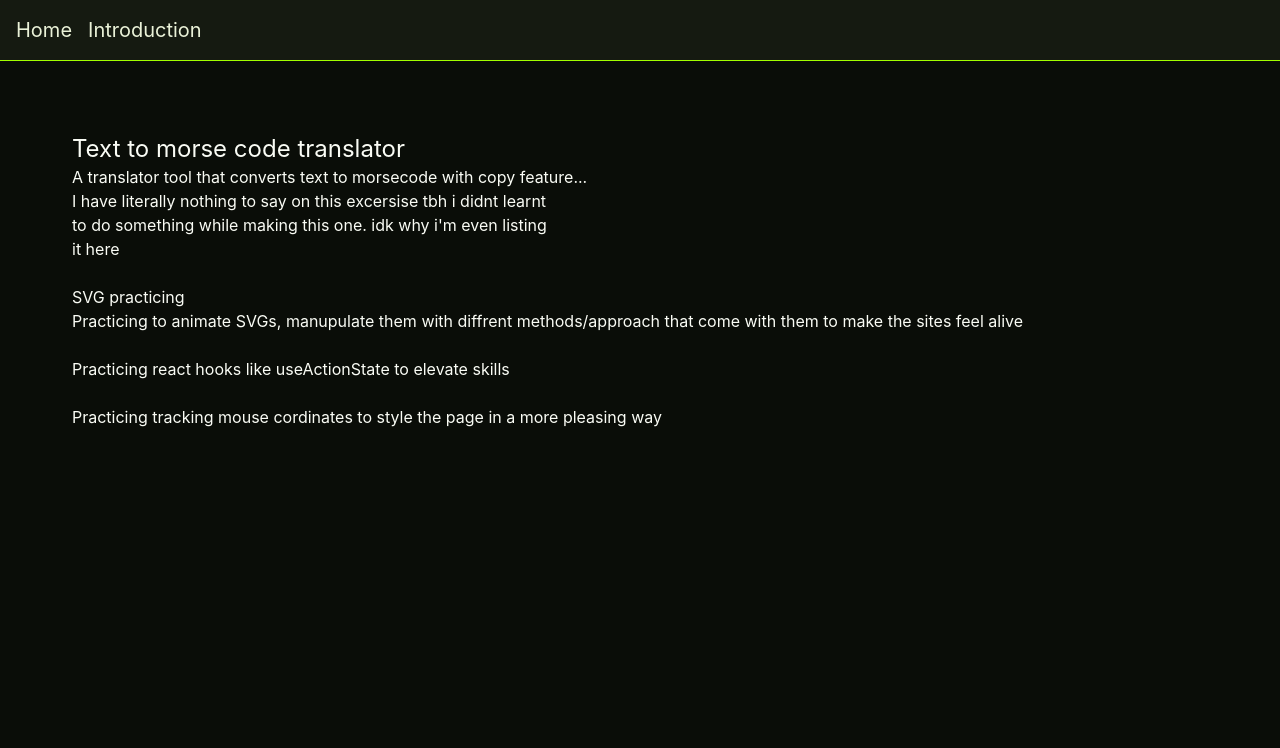
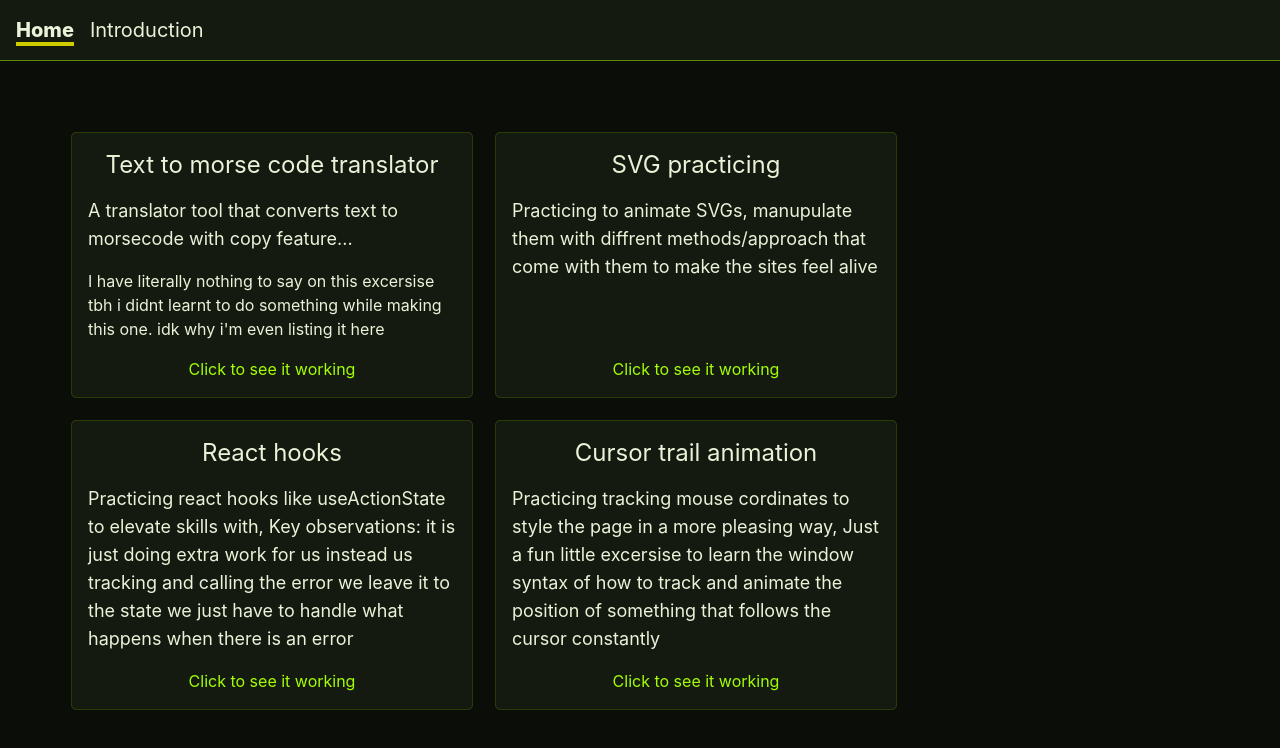
Before and after one commit to Bijay-Codes/Build-to-learn, a React (Vite) app: page / in a window 1280 px wide. Shown: the top 748 px of the page. Built offline with nearby package versions, Linux system fonts and the light colour scheme.

Commit message:
reworked the navbar to show active link and updated how the projects show up

```diff
--- a/src/components/Navbar.tsx
+++ b/src/components/Navbar.tsx
@@ -2,19 +2,21 @@ import { NavLink } from 'react-router';
 import { pagePaths } from '../pages/Pages';
 
 export function Navbar() {
+    const selectedLink = 'border-b-4 border-primary-bg font-extrabold';
+
     return (
-        <nav className='bg-surface-bg text-surface-fg w-full p-4 min-h-15 sticky top-0 z-50 border-b border-b-accent-bg'>
+        <nav className='bg-surface-bg text-surface-fg w-full p-4 min-h-15 sticky top-0 z-50 border-b border-b-accent-bg/50'>
             <ol className='flex gap-4 text-xl'>
                 <li>
                     <NavLink
                         to={pagePaths.home}
-                        className={(selected) => selected ? 'selected' : 'normal'}>
+                        className={({ isActive }) => isActive ? selectedLink : ''}>
                         Home
                     </NavLink>
                 </li>
                 <li>
                     <NavLink to={pagePaths.intro}
-                        className={(selected) => selected ? 'selected' : 'normal'}>
+                        className={({ isActive }) => isActive ? selectedLink : ''}>
                         Introduction
                     </NavLink>
                 </li>
--- a/src/components/RenderProblems.tsx
+++ b/src/components/RenderProblems.tsx
@@ -2,31 +2,39 @@ import { useNavigate } from "react-router";
 import { pagePaths } from "../pages/Pages";
 export function Problems() {
     const navigate = useNavigate();
+    const problemStyles = 'bg-surface-bg text-surface-fg p-4 outline outline-accent-bg/20 max-w-100 flex flex-col gap-4 justify-center items-center rounded hover:bg-surface-muted-bg hover:text-surface-muted-fg'
     return (
         <section className="p-10">
-            <main className="flex flex-col flex-wrap gap-6">
-                <div onClick={() => navigate(pagePaths.morseCodeTranslator)}>
+            <main className="flex flex-wrap gap-6">
+                <div onClick={() => navigate(pagePaths.morseCodeTranslator)} className={problemStyles}>
                     <h1 className="text-2xl">Text to morse code translator</h1>
-                    <h2>
+                    <h2 className="text-lg">
                         A translator tool that converts text to morsecode with copy feature...
                     </h2>
                     <p className="max-w-120">
                         I have literally nothing to say on this excersise tbh i didnt learnt to do something while making this one.
                         idk why i'm even listing it here
                     </p>
+                    <span className="text-center mt-auto text-accent-bg">Click to see it working</span>
                 </div>
-                <div onClick={() => navigate(pagePaths.svgpractice)}>
-                    <h1>SVG practicing</h1>
-                    <h2>Practicing to animate SVGs, manupulate them with diffrent methods/approach that come with them to make the sites feel alive</h2>
+                <div onClick={() => navigate(pagePaths.svgpractice)} className={problemStyles}>
+                    <h1 className="text-2xl">SVG practicing</h1>
+                    <h2 className="text-lg">Practicing to animate SVGs, manupulate them with diffrent methods/approach that come with them to make the sites feel alive</h2>
+                    <span className="text-center mt-auto text-accent-bg">Click to see it working</span>
                 </div>
-                <div
+                <div className={problemStyles}
                     onClick={() => navigate(pagePaths.reactActionState)}>
-                    Practicing react hooks like useActionState to elevate skills
+                    <h1 className="text-2xl">React hooks</h1>
+                    <p className="text-lg">Practicing react hooks like useActionState to elevate skills with,
+                        Key observations: it is just doing extra work for us instead us tracking and calling the error we leave it to the state we just have to handle what happens when there is an error</p>
+                    <span className="text-center mt-auto text-accent-bg">Click to see it working</span>
                 </div>
-                <div onClick={() => navigate(pagePaths.mouseTracker)}>
-                    Practicing tracking mouse cordinates to style the page in a more pleasing way
+                <div className={problemStyles} onClick={() => navigate(pagePaths.mouseTracker)}>
+                    <h1 className="text-2xl">Cursor trail animation</h1>
+                    <p className="text-lg">Practicing tracking mouse cordinates to style the page in a more pleasing way, Just a fun little excersise to learn the window syntax of how to track and animate the position of something that follows the cursor constantly</p>
+                    <span className="text-center mt-auto text-accent-bg">Click to see it working</span>
                 </div>
             </main>
-        </section>
+        </section >
     )
 }
```
